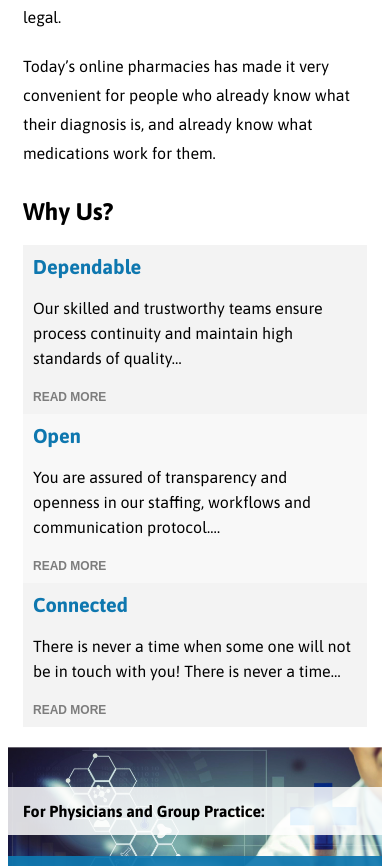
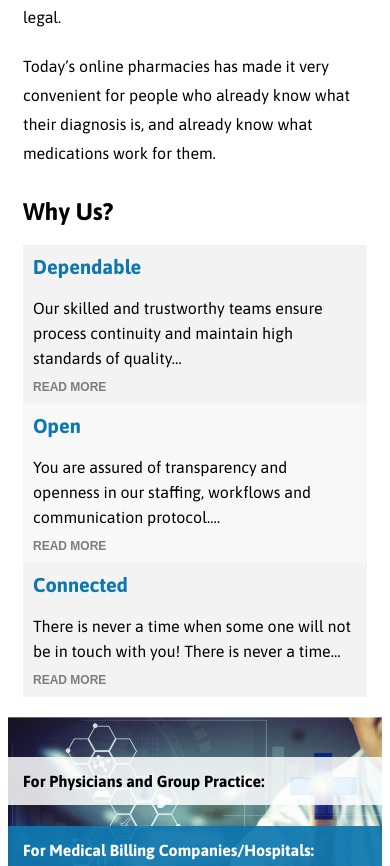
Before and after one commit to Vov4ukz53/medical, a React (Create React App) app: page / in a window 390 px wide. Shown: the part 1045-1911 px from the top of the page. Built offline with nearby package versions, Linux system fonts and the light colour scheme.

Commit message:
added small to breakpoints

```diff
--- a/src/theme.js
+++ b/src/theme.js
@@ -17,6 +17,7 @@ export const theme = {
     opacityBlack: "rgba(0, 0, 0, 0.8)"
   },
   breakpoints: {
+    small: "576px",
     mobile: "767px",
     desktops: "992px",
     tabletLandscape: "1024px",
```
